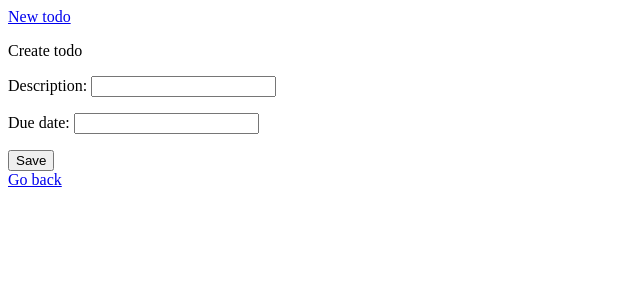
After one commit to Slawikus/django-unicorn-todo, a Django app: page /new/ in a window 1280 px wide. The commit adds this page. Shown: the top 300 px of the page, without its empty margins (0-640 px from the left). Run offline with Django 3.2, Linux system fonts and the light colour scheme.

Commit message:
Add create view to add new todos

```diff
--- a/project/urls.py
+++ b/project/urls.py
@@ -1,22 +1,5 @@
-"""project URL Configuration
-
-The `urlpatterns` list routes URLs to views. For more information please see:
-    https://docs.djangoproject.com/en/3.1/topics/http/urls/
-Examples:
-Function views
-    1. Add an import:  from my_app import views
-    2. Add a URL to urlpatterns:  path('', views.home, name='home')
-Class-based views
-    1. Add an import:  from other_app.views import Home
-    2. Add a URL to urlpatterns:  path('', Home.as_view(), name='home')
-Including another URLconf
-    1. Import the include() function: from django.urls import include, path
-    2. Add a URL to urlpatterns:  path('blog/', include('blog.urls'))
-"""
-from django.contrib import admin
 from django.urls import path, include
 
 urlpatterns = [
-    path('admin/', admin.site.urls),
     path('', include('todos.urls')),
 ]
--- a/templates/base.html
+++ b/templates/base.html
@@ -8,6 +8,7 @@
   <title>Todos</title>
 </head>
 <body>
+  <a href="{% url 'todo_new' %}">New todo</a>
   {% block content %}
   {% endblock %}
 </body>
--- /dev/null
+++ b/templates/todos/todo_create.html
@@ -0,0 +1,13 @@
+{% extends 'base.html' %}
+
+{% block content %}
+  <p>Create todo</p>
+
+  <form method="post">
+    {% csrf_token %}
+    {{ form.as_p }}
+    <input type="submit" value="Save">
+  </form>
+
+  <a href="{% url 'todo_list' %}">Go back</a>
+{% endblock %}
--- a/todos/models.py
+++ b/todos/models.py
@@ -3,5 +3,5 @@ from django.db import models
 
 class Todo(models.Model):
     description = models.CharField(max_length=50)
-    is_completed = models.BooleanField(default=False)
-    due_date = models.DateField()
+    is_completed = models.BooleanField(default=False, blank=True)
+    due_date = models.DateField(null=True, blank=True)
--- a/todos/urls.py
+++ b/todos/urls.py
@@ -3,7 +3,7 @@ from todos import views
 
 urlpatterns = [
     path('', views.TodoListView.as_view(), name='todo_list'),
-    # path('new/', views.TodoCreateView.as_view(), name='todo_new'),
+    path('new/', views.TodoCreateView.as_view(), name='todo_new'),
     # path('<int:pk>/edit/', views.TodoUpdateView.as_view(), name='todo_update'),
     # path('<int:pk>/delete/', views.TodoDeleteView.as_view(), name='todo_delete'),
 ]
--- a/todos/views.py
+++ b/todos/views.py
@@ -1,4 +1,5 @@
-from django.views.generic import ListView
+from django.urls import reverse_lazy
+from django.views.generic import ListView, CreateView
 
 from todos.models import Todo
 
@@ -6,3 +7,10 @@ from todos.models import Todo
 class TodoListView(ListView):
     model = Todo
     context_object_name = 'todos'
+
+
+class TodoCreateView(CreateView):
+    model = Todo
+    fields = ('description', 'due_date',)
+    template_name = 'todos/todo_create.html'
+    success_url = reverse_lazy('todo_list')
```
Also changed, not shown: todos/migrations/0002_auto_20210309_2054.py (added).
